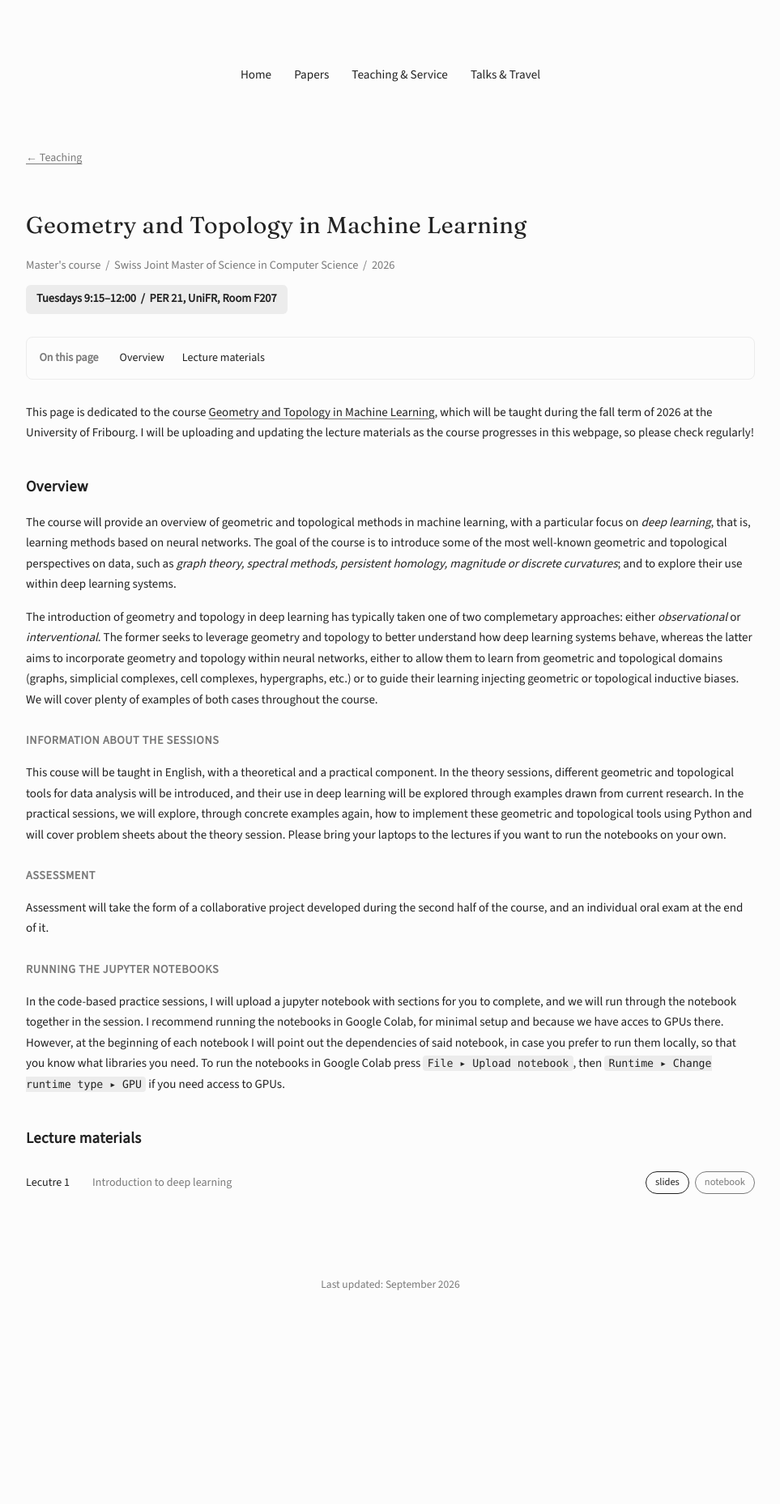
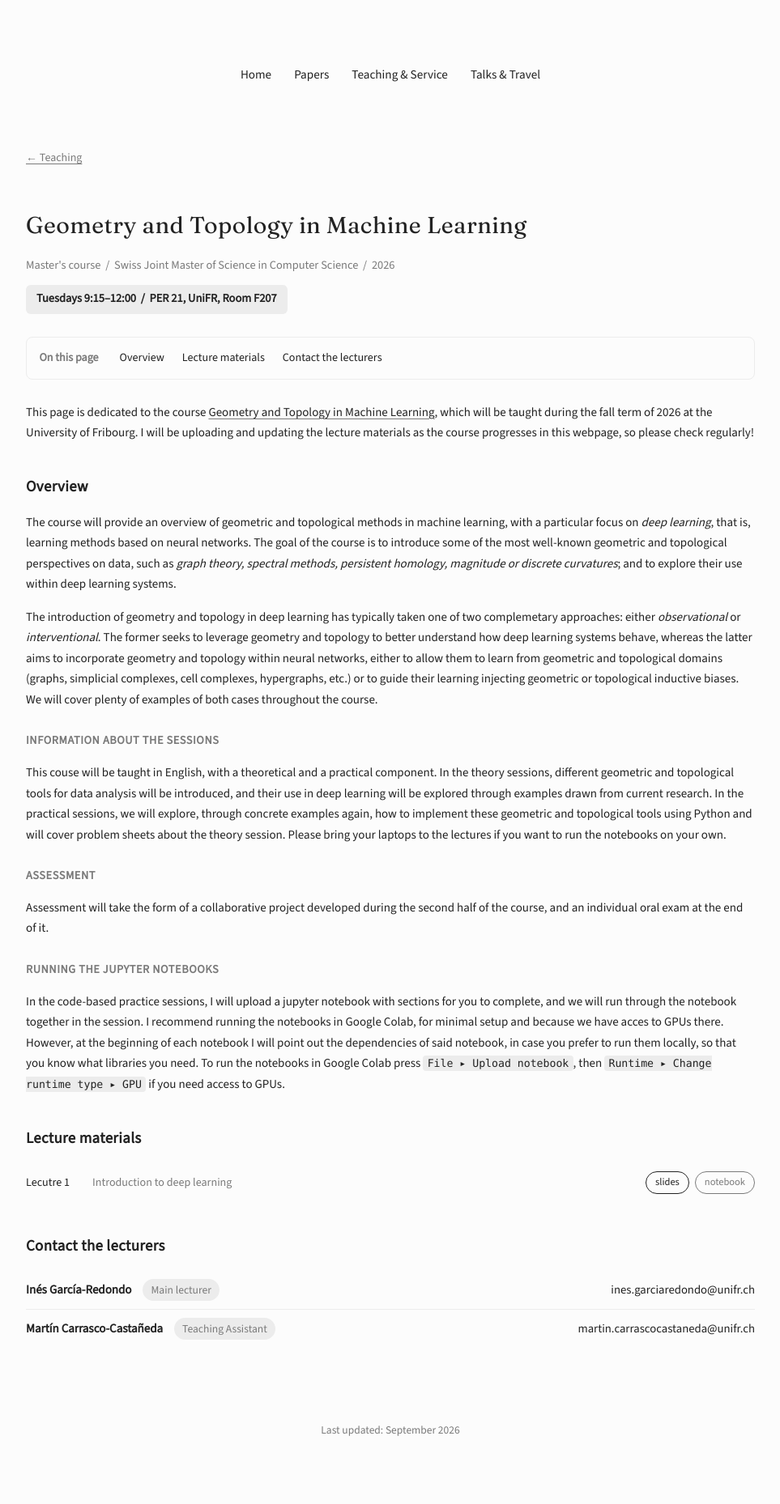
Before and after one commit to inesgare/inesgare.github.io, a Jekyll site: the page built from course-pages/gtml-2026.md, in a window 1280 px wide. Shown: the whole page at 81% size, without its empty margins (158-1121 px from the left). Built offline with Jekyll 4.4.1, drawn with Linux system fonts in a browser that asks for light colours; before the commit the page ends 1678 px from its top, so only the background shows below that.

Commit message:
added contact info

```diff
--- a/course-pages/gtml-2026.md
+++ b/course-pages/gtml-2026.md
@@ -15,6 +15,7 @@ layout: default
   <span class="page-toc-label">On this page</span>
   <a href="#overview">Overview</a>
   <a href="#lecture-materials">Lecture materials</a>
+  <a href="#contact-the-lecturers">Contact the lecturers</a>
 </nav>
 
 This page is dedicated to the course [Geometry and Topology in Machine Learning](https://mcs.unibnf.ch/courses/geometry-and-topology-in-machine-learning-2/), which will be taught during the fall term of 2026 at the University of Fribourg. I will be uploading and updating the lecture materials as the course progresses in this webpage, so please check regularly!
@@ -49,3 +50,18 @@ In the code-based practice sessions, I will upload a jupyter notebook with secti
     </div>
   </div>
 </div>
+
+## Contact the lecturers
+
+<div class="contact-list">
+  <div class="contact-item">
+    <span class="contact-name">Inés García-Redondo</span>
+    <span class="contact-role">Main lecturer</span>
+    <a class="contact-email" href="mailto:ines.garciaredondo@unifr.ch">ines.garciaredondo@unifr.ch</a>
+  </div>
+  <div class="contact-item">
+    <span class="contact-name">Martín Carrasco-Castañeda</span>
+    <span class="contact-role">Teaching Assistant</span>
+    <a class="contact-email" href="mailto:martin.carrascocastaneda@unifr.ch">martin.carrascocastaneda@unifr.ch</a>
+  </div>
+</div>
--- a/style.css
+++ b/style.css
@@ -446,6 +446,49 @@ a:hover {
   border-bottom: none;
 }
 
+.contact-list {
+  margin-top: 0.5em;
+}
+
+.contact-item {
+  display: flex;
+  align-items: center;
+  gap: 14px;
+  flex-wrap: wrap;
+  padding: 10px 0;
+  border-bottom: 1px solid var(--border);
+}
+
+.contact-item:last-child {
+  border-bottom: none;
+}
+
+.contact-name {
+  font-weight: 600;
+  color: var(--text);
+}
+
+.contact-role {
+  font-size: 0.85rem;
+  color: var(--muted);
+  background-color: var(--border);
+  padding: 2px 10px;
+  border-radius: 20px;
+}
+
+.contact-email {
+  margin-left: auto;
+  color: var(--accent);
+  text-decoration: none;
+  font-size: 0.92rem;
+  border-bottom: 1px solid transparent;
+  transition: border-color 0.2s ease;
+}
+
+.contact-email:hover {
+  border-bottom-color: var(--accent);
+}
+
 /* =========================
    Teaching Page
    ========================= */
```
